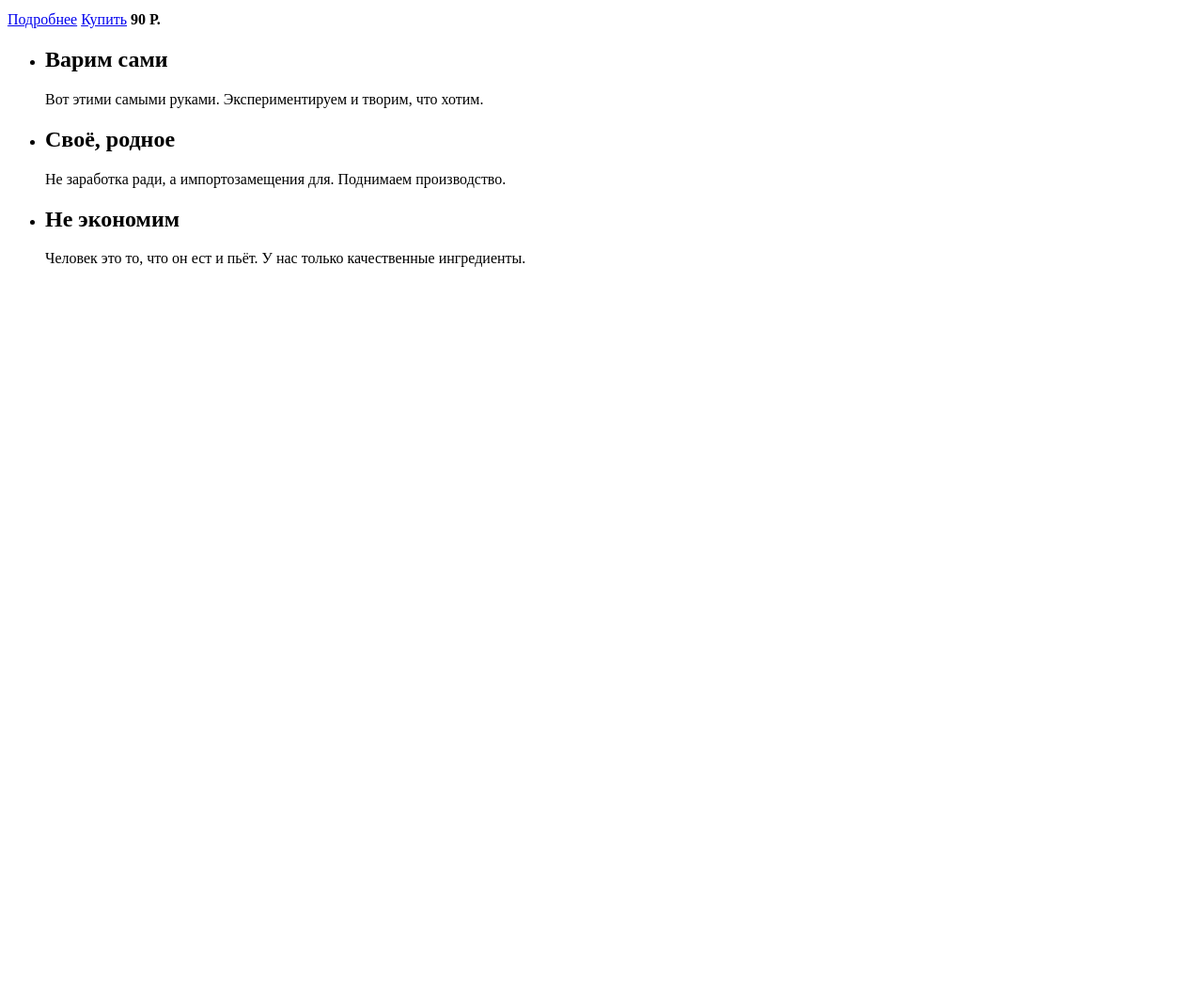
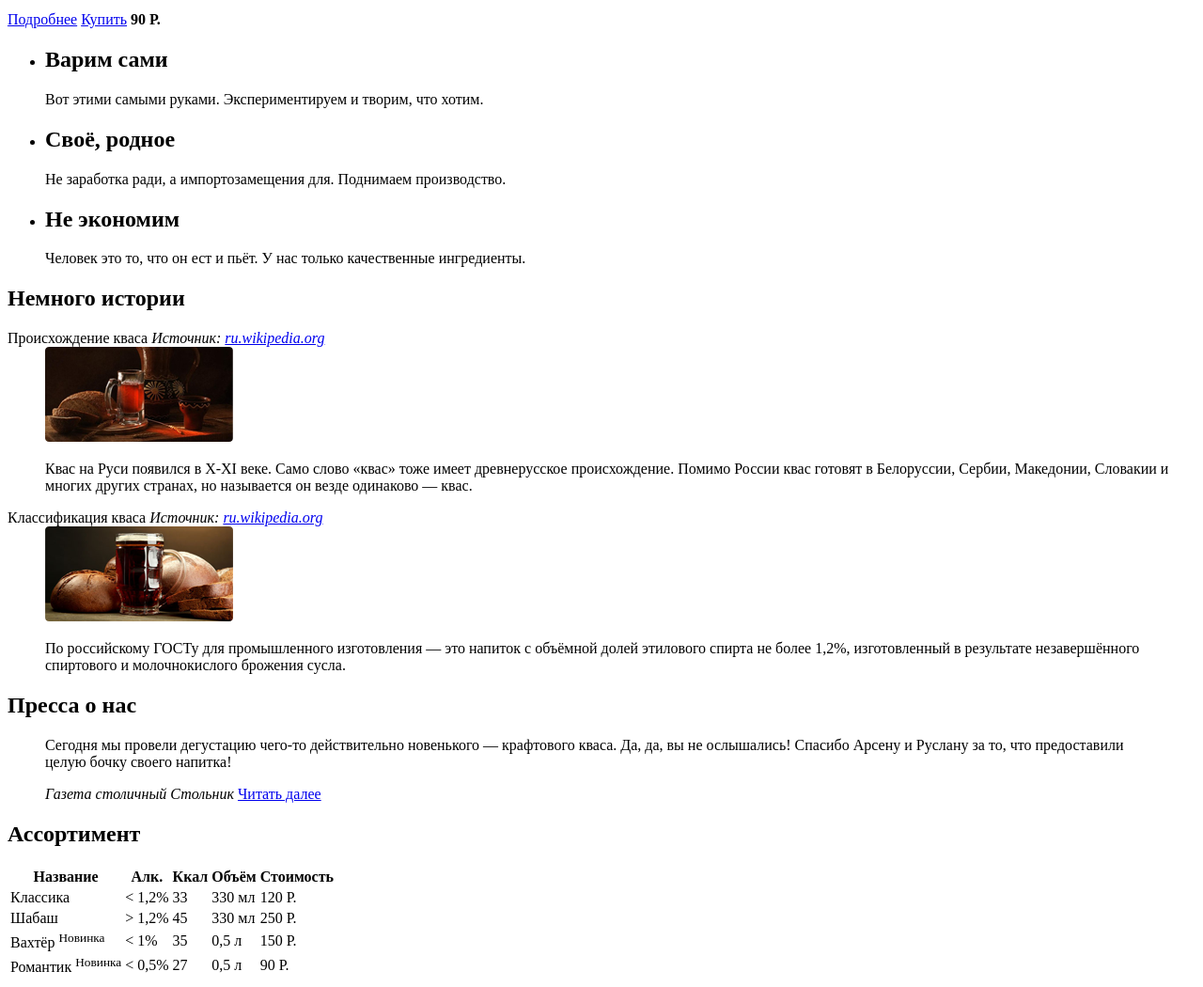
Before and after one commit to devrimma/kvas-site, a plain HTML site: page index.html in a window 1280 px wide. Shown: the part 1619-2669 px from the top of the page at 94% size. Before the commit the page ends 1919 px from the top, so only its background shows below. Drawn offline with Linux system fonts and the light colour scheme.

Commit message:
add 3,4 blocks

```diff
--- a/index.html
+++ b/index.html
@@ -95,6 +95,74 @@
         </ul>
     </section>
 
+    <div class="history">
+        <h2>Немного истории</h2>
+        <dl>
+            <dt>Происхождение кваса
+              <i>Источник: <a href="#">ru.wikipedia.org</a></i>
+            </dt>
+            <dd>
+                <img src="img/wiki-1.png" alt="Происхождение кваса">
+                <p>Квас на Руси появился в X-XI веке. Само слово «квас» тоже имеет древнерусское происхождение. Помимо России квас готовят в Белоруссии, Сербии, Македонии, Словакии и многих других странах, но называется он везде одинаково — квас.</p>
+            </dd>
+            <dt>Классификация кваса
+              <i>Источник: <a href="#">ru.wikipedia.org</a></i></dt>
+            <dd>
+                <img src="img/wiki-2.png" alt="Классификация кваса">
+                <p>По российскому ГОСТу для промышленного изготовления — это напиток с объёмной долей этилового спирта не более 1,2%, изготовленный в результате незавершённого спиртового и молочнокислого брожения сусла.</p>
+            </dd>
+        </dl>
+    </div>
+
+    <section class="press">
+        <h2>Пресса о нас</h2>
+        <blockquote>
+            <p>Сегодня мы провели дегустацию чего-то действительно новенького — крафтового кваса. Да, да, вы не ослышались! Спасибо Арсену и Руслану за то, что предоставили целую бочку своего напитка!</p>
+            <cite>Газета столичный Стольник</cite>
+            <a href="#">Читать далее</a>
+        </blockquote>
+    </section>
+
+    <h2>Ассортимент</h2>
+    <table class="assortment">
+        <tr>
+            <th>Название</th>
+            <th>Алк.</th>
+            <th>Ккал</th>
+            <th>Объём</th>
+            <th>Стоимость</th>
+        </tr>
+        <tr>
+            <td>Классика</td>
+            <td>&lt; 1,2%</td>
+            <td>33</td>
+            <td>330 мл</td>
+            <td>120 Р.</td>
+        </tr>
+        <tr>
+            <td>Шабаш</td>
+            <td>&gt; 1,2%</td>
+            <td>45</td>
+            <td>330 мл</td>
+            <td>250 Р.</td>
+        </tr>
+        <tr>
+            <td>Вахтёр <sup>Новинка</sup></td>
+            <td>&lt; 1%</td>
+            <td>35</td>
+            <td>0,5 л</td>
+            <td>150 Р.</td>
+        </tr>
+        <tr>
+            <td>Романтик <sup>Новинка</sup></td>
+            <td>&lt; 0,5%</td>
+            <td>27</td>
+            <td>0,5 л</td>
+            <td>90 Р.</td>
+        </tr>
+    </table>
+
+
 
     <!-- <div class="page-footer">
         <div class="footer-top">
```
Also changed, not shown: text.txt.
